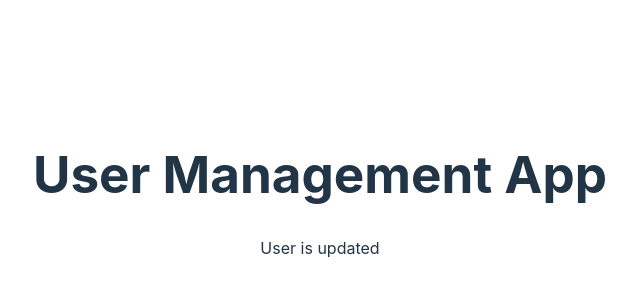
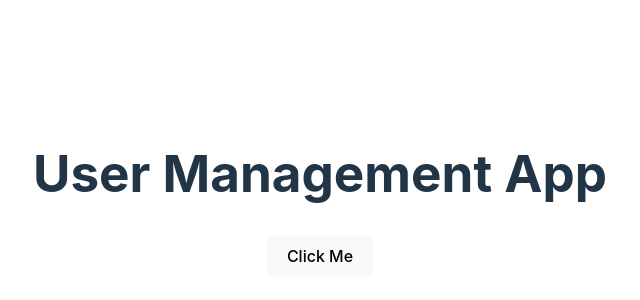
Before and after one commit to muaz64/Learning-Typescript, a React (Vite) app: page / in a window 1280 px wide. Shown: the part 206-506 px from the top of the page, without its empty margins (320-960 px from the left). Built offline with nearby package versions, Linux system fonts and the light colour scheme.

Commit message:
button.tsx

```diff
--- a/src/App.tsx
+++ b/src/App.tsx
@@ -1,7 +1,7 @@
 
 import './App.css'
-import DataFetch from './components/DataFetch';
 
+import Button from './components/Button';
 
 // const user1 = {
 //   name: "Muaz",
@@ -44,7 +44,7 @@ function App() {
   return (
     <div className="App">
       <h1>User Management App</h1>
-    <DataFetch text="UPDATE" />
+     <Button>Click Me </Button>
     </div>
   );
 }
--- /dev/null
+++ b/src/components/Button.tsx
@@ -0,0 +1,10 @@
+
+type ButtonProps ={
+    children: React.ReactNode
+}
+
+const Button = (props: ButtonProps) => {
+  return <button>{props.children}</button>
+}
+
+export default Button
```
